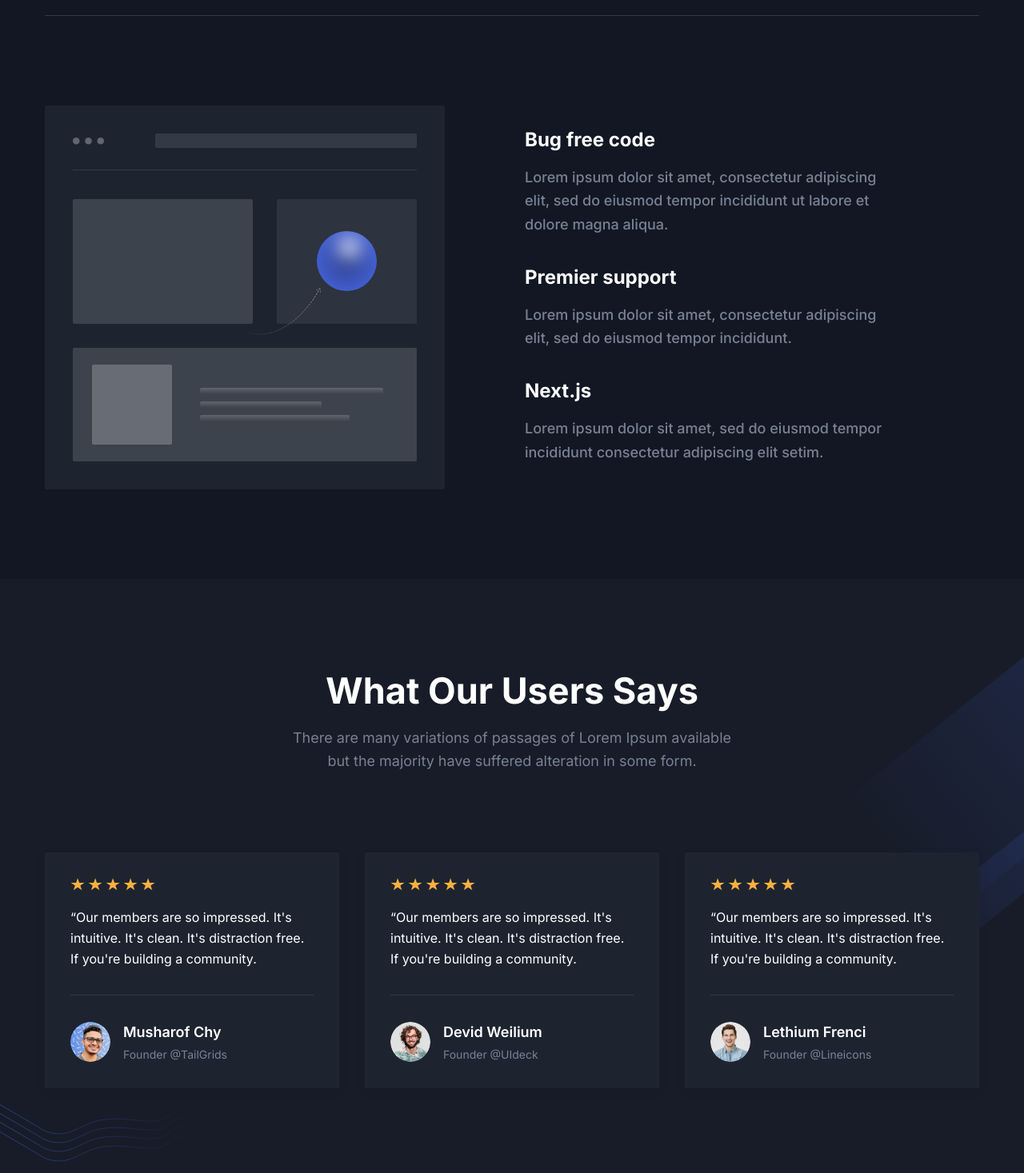
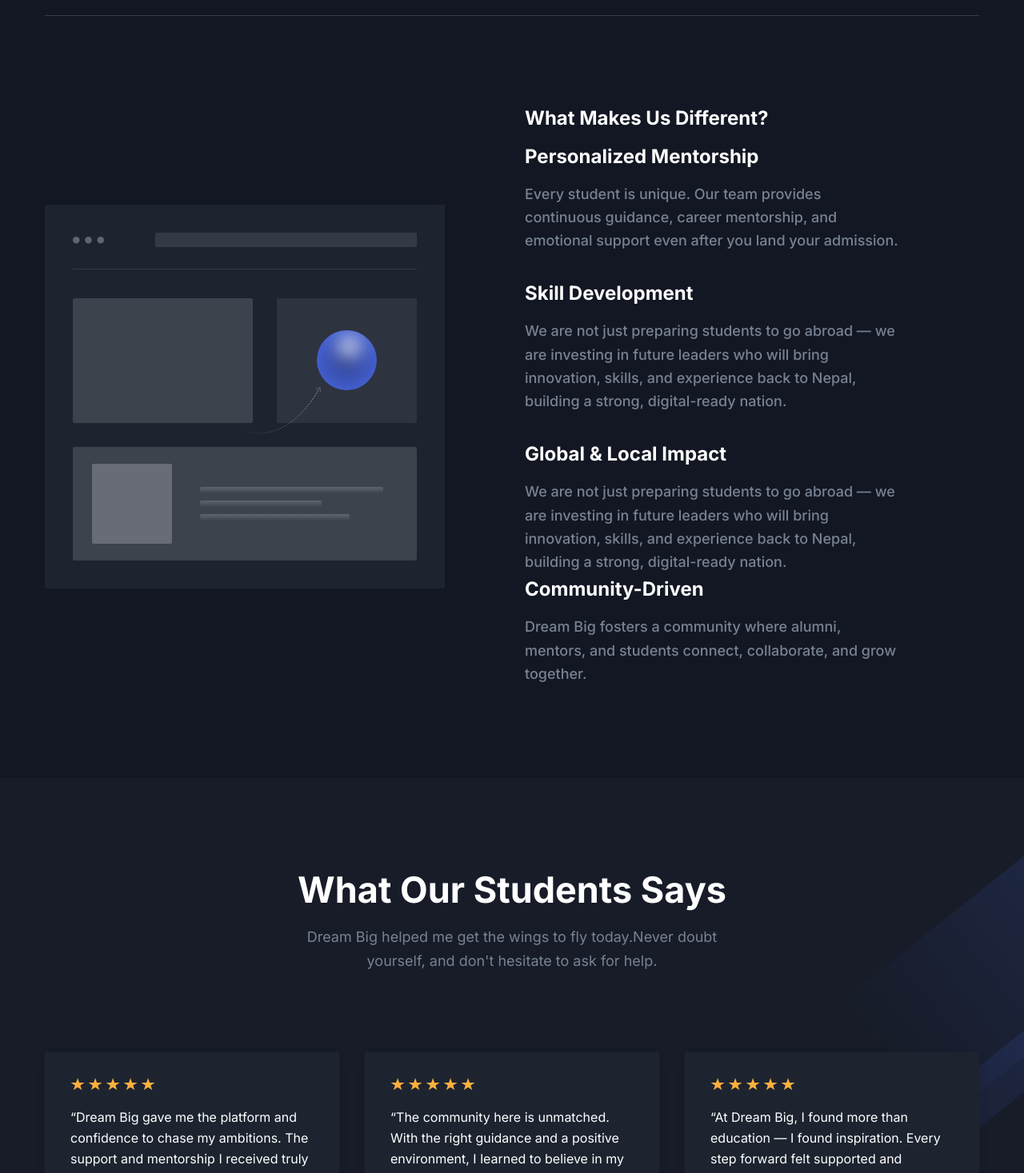
Before and after one commit to Yrajaram112/dream-big, a Next.js app: page / in a window 1280 px wide. Shown: the part 3360-4827 px from the top of the page at 80% size. Built offline with nearby package versions, Linux system fonts and the light colour scheme.

Commit message:
About page

```diff
--- a/app/about/page.tsx
+++ b/app/about/page.tsx
@@ -1,6 +1,7 @@
 import AboutSectionOne from "@/components/About/AboutSectionOne";
 import AboutSectionTwo from "@/components/About/AboutSectionTwo";
 import Breadcrumb from "@/components/Common/Breadcrumb";
+import SectionTitle from "@/components/Common/SectionTitle";
 
 import { Metadata } from "next";
 
@@ -13,12 +14,24 @@
 const AboutPage = () => {
   return (
     <>
-      <Breadcrumb
-        pageName="About Page"
-        description="Lorem ipsum dolor sit amet, consectetur adipiscing elit. In varius eros eget sapien consectetur ultrices. Ut quis dapibus libero."
-      />
-      <AboutSectionOne />
-      <AboutSectionTwo />
+      <section className="relative z-10 overflow-hidden pt-28 lg:pt-[150px]">
+        <div className="container">
+          <div
+            className={`wow fadeInUp w-full mx-auto text-center`}
+            data-wow-delay=".1s"
+          >
+            <h2 className="mb-4 text-3xl font-bold !leading-tight text-black dark:text-white sm:text-4xl md:text-[45px]">
+              Dream Big Educational Consultancy
+            </h2>
+            <p className="text-base !leading-relaxed text-body-color md:text-lg">
+              Dream Big helped me get the wings to fly today.Never doubt yourself, and don't hesitate to ask for help.
+            </p>
+
+          </div>
+        </div>
+        <AboutSectionOne />
+        <AboutSectionTwo />
+      </section>
     </>
   );
 };
--- a/components/About/AboutSectionOne.tsx
+++ b/components/About/AboutSectionOne.tsx
@@ -25,7 +25,7 @@
             <div className="w-full px-4 lg:w-1/2">
               <SectionTitle
                 title="Crafted for Startup, SaaS and Business Sites."
-                paragraph="The main ‘thrust’ is to focus on educating attendees on how to best protect highly vulnerable business applications with interactive panel discussions and roundtables."
+                paragraph="The main 'thrust' is to focus on educating attendees on how to best protect highly vulnerable business applications with interactive panel discussions and roundtables."
                 mb="44px"
               />
 
--- a/components/About/AboutSectionTwo.tsx
+++ b/components/About/AboutSectionTwo.tsx
@@ -25,32 +25,38 @@
             </div>
           </div>
           <div className="w-full px-4 lg:w-1/2">
+            <h2 className="mb-4 text-xl font-bold text-black dark:text-white sm:text-2xl lg:text-xl xl:text-2xl">What Makes Us Different?</h2>
             <div className="wow fadeInUp max-w-[470px]" data-wow-delay=".2s">
               <div className="mb-9">
                 <h3 className="mb-4 text-xl font-bold text-black dark:text-white sm:text-2xl lg:text-xl xl:text-2xl">
-                  Bug free code
+                  Personalized Mentorship
                 </h3>
                 <p className="text-base font-medium leading-relaxed text-body-color sm:text-lg sm:leading-relaxed">
-                  Lorem ipsum dolor sit amet, consectetur adipiscing elit, sed
-                  do eiusmod tempor incididunt ut labore et dolore magna aliqua.
+                  Every student is unique. Our team provides continuous guidance, career mentorship, and emotional support even after you land your admission.
                 </p>
               </div>
               <div className="mb-9">
                 <h3 className="mb-4 text-xl font-bold text-black dark:text-white sm:text-2xl lg:text-xl xl:text-2xl">
-                  Premier support
+                  Skill Development
                 </h3>
                 <p className="text-base font-medium leading-relaxed text-body-color sm:text-lg sm:leading-relaxed">
-                  Lorem ipsum dolor sit amet, consectetur adipiscing elit, sed
-                  do eiusmod tempor incididunt.
+                  We are not just preparing students to go abroad — we are investing in future leaders who will bring innovation, skills, and experience back to Nepal, building a strong, digital-ready nation.
                 </p>
               </div>
               <div className="mb-1">
                 <h3 className="mb-4 text-xl font-bold text-black dark:text-white sm:text-2xl lg:text-xl xl:text-2xl">
-                  Next.js
+                  Global & Local Impact
                 </h3>
                 <p className="text-base font-medium leading-relaxed text-body-color sm:text-lg sm:leading-relaxed">
-                  Lorem ipsum dolor sit amet, sed do eiusmod tempor incididunt
-                  consectetur adipiscing elit setim.
+                  We are not just preparing students to go abroad — we are investing in future leaders who will bring innovation, skills, and experience back to Nepal, building a strong, digital-ready nation.
+                </p>
+              </div>
+              <div className="mb-1">
+                <h3 className="mb-4 text-xl font-bold text-black dark:text-white sm:text-2xl lg:text-xl xl:text-2xl">
+                  Community-Driven
+                </h3>
+                <p className="text-base font-medium leading-relaxed text-body-color sm:text-lg sm:leading-relaxed">
+                  Dream Big fosters a community where alumni, mentors, and students connect, collaborate, and grow together.
                 </p>
               </div>
             </div>
--- a/components/Testimonials/index.tsx
+++ b/components/Testimonials/index.tsx
@@ -5,31 +5,49 @@
 const testimonialData: Testimonial[] = [
   {
     id: 1,
-    name: "Musharof Chy",
-    designation: "Founder @TailGrids",
+    name: "Mandeep Sah",
+    designation: "B.Tech CSE @ KIIT",
     content:
-      "Our members are so impressed. It's intuitive. It's clean. It's distraction free. If you're building a community.",
+      "Dream Big gave me the platform and confidence to chase my ambitions. The support and mentorship I received truly changed my journey.",
     image: "/images/testimonials/auth-01.png",
     star: 5,
   },
   {
     id: 2,
-    name: "Devid Weilium",
-    designation: "Founder @UIdeck",
+    name: "Aayush Mandal",
+    designation: "B.Tech CSE @ VIT",
     content:
-      "Our members are so impressed. It's intuitive. It's clean. It's distraction free. If you're building a community.",
+      "The community here is unmatched. With the right guidance and a positive environment, I learned to believe in my potential and dream bigger.",
     image: "/images/testimonials/auth-02.png",
     star: 5,
   },
   {
     id: 3,
-    name: "Lethium Frenci",
-    designation: "Founder @Lineicons",
+    name: "Jeevan Bhagat",
+    designation: "B.Tech CSE @ VIT",
     content:
-      "Our members are so impressed. It's intuitive. It's clean. It's distraction free. If you're building a community.",
+      "At Dream Big, I found more than education — I found inspiration. Every step forward felt supported and celebrated.",
     image: "/images/testimonials/auth-03.png",
     star: 5,
   },
+  // {
+  //   id: 4,
+  //   name: "Bishal Sah",
+  //   designation: "B.Tech CSE @ KIIT",
+  //   content:
+  //     "Dream Big transformed the way I look at challenges. I realized that with the right mindset and guidance, no dream is too far.",
+  //   image: "/images/testimonials/auth-01.png",
+  //   star: 5,
+  // },
+  // {
+  //   id: 5,
+  //   name: "Rizwan Ansari",
+  //   designation: "B.Tech CSE @ NMIT",
+  //   content:
+  //     "I never imagined how much I could grow until I became part of Dream Big. It taught me to aim higher and never settle.",
+  //   image: "/images/testimonials/auth-02.png",
+  //   star: 5,
+  // },
 ];
 
 const Testimonials = () => {
@@ -37,8 +55,8 @@
     <section className="dark:bg-bg-color-dark bg-gray-light relative z-10 py-16 md:py-20 lg:py-28">
       <div className="container">
         <SectionTitle
-          title="What Our Users Says"
-          paragraph="There are many variations of passages of Lorem Ipsum available but the majority have suffered alteration in some form."
+          title="What Our Students Says"
+          paragraph="Dream Big helped me get the wings to fly today.Never doubt yourself, and don't hesitate to ask for help."
           center
         />
 
```
